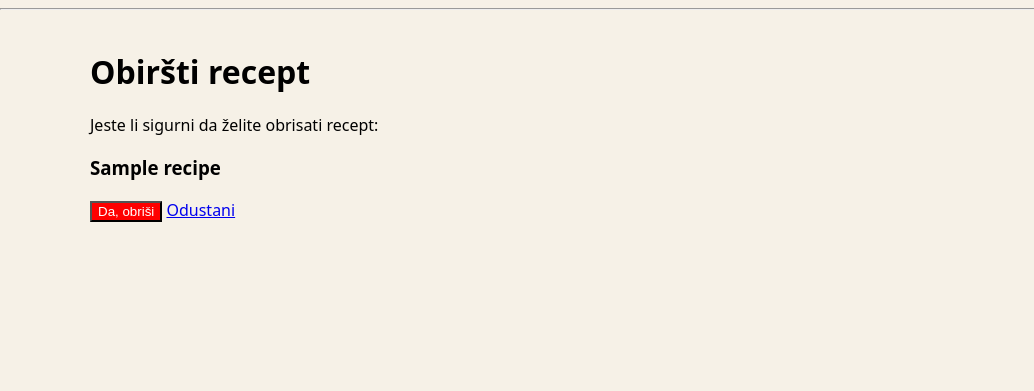
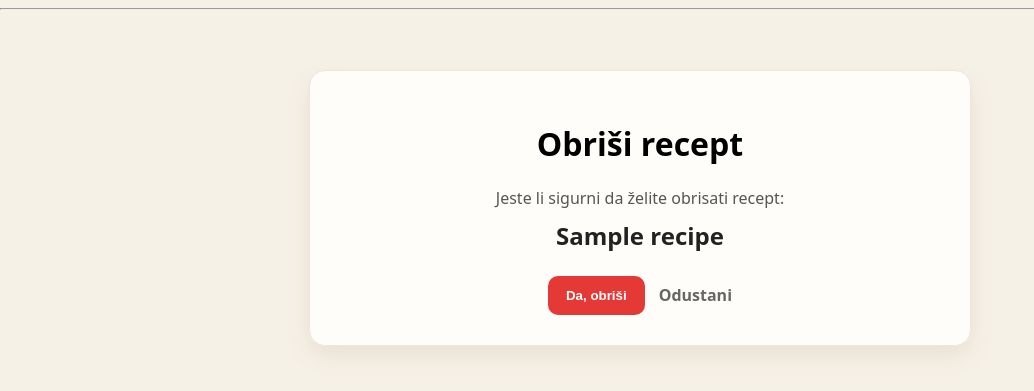
Before and after one commit to PaxTecum37/webkuh, a Django app: a page that uses recipes/templates/recipes/recipe_confirm_delete.html in a window 1280 px wide. Shown: the part 52-443 px from the top of the page, without its empty margins (0-1034 px from the left). Run offline with Django 5.2, Linux system fonts and the light colour scheme; a user stored in the database is signed in; tables that the repository leaves empty hold one stand-in row (values such as "Sample post").

Commit message:
Implement recipe delete UI styling and layout improvements

```diff
--- a/recipes/static/recipes/recipe_form.css
+++ b/recipes/static/recipes/recipe_form.css
@@ -195,3 +195,75 @@
       align-items: stretch;
    }
 }
+
+
+/* =========================
+   DELETE CONFIRM
+========================= */
+
+.confirm-page {
+   display: flex;
+   justify-content: center;
+   margin-top: 60px;
+}
+
+.confirm-card {
+   width: 100%;
+   max-width: 600px;
+   background: #fffdf9;
+   border: 1px solid #f0e6d8;
+   border-radius: 16px;
+   padding: 30px;
+   box-shadow: 0 10px 25px rgba(120, 90, 40, 0.10);
+   text-align: center;
+}
+
+.confirm-text {
+   color: #555;
+   margin-bottom: 10px;
+}
+
+.confirm-title {
+   margin-top: 0;
+   margin-bottom: 24px;
+   color: #222;
+}
+
+.confirm-actions {
+    display: flex;
+    justify-content: center;
+    align-items: center;
+    gap: 14px;
+    flex-wrap: nowrap;
+}
+
+.confirm-actions form {
+    margin: 0;
+    width: fit-content;
+    display: inline-block;
+    flex: none;
+}
+
+.confirm-actions button {
+    display: inline-block;
+}
+
+.confirm-actions a {
+    display: inline-flex;
+    align-items: center;
+    flex: none;
+}
+
+.btn-danger {
+   background: #e53935;
+   color: white;
+   border: none;
+   border-radius: 10px;
+   padding: 12px 18px;
+   font-weight: 700;
+   cursor: pointer;
+}
+
+.btn-danger:hover {
+   background: #c62828;
+}
--- a/recipes/templates/recipes/recipe_confirm_delete.html
+++ b/recipes/templates/recipes/recipe_confirm_delete.html
@@ -1,19 +1,31 @@
 {% extends "base.html" %}
 
 {% block content %}
-    <h1>Obiršti recept</h1>
 
-    <p>Jeste li sigurni da želite obrisati recept:</p>
-    <h3>{{ recipe.title }}</h3>
+<div class="confirm-page">
+    <div class="confirm-card">
+        <h1>Obriši recept</h1>
 
-    <form method="post" action="{% url 'recipes:recipe_delete' recipe.slug %}">
-        {% csrf_token %}
-        <button type="submit" style="background:red; color: white;">
-            Da, obriši
-        </button>
-        <a href="{% url 'recipes:detail' recipe.slug %}">
-            Odustani
-        </a>
-    </form>
+        <p class="confirm-text">
+            Jeste li sigurni da želite obrisati recept:
+        </p>
 
+        <h2 class="confirm-title">
+            {{ recipe.title }}
+        </h2>
+
+        <div class="confirm-actions">
+            <form method="post" action="{% url 'recipes:recipe_delete' recipe.slug %}">
+                {% csrf_token %}
+                <button type="submit" class="btn-danger">
+                    Da, obriši
+                </button>
+            </form>
+
+            <a href="{% url 'recipes:detail' recipe.slug %}" class="btn-link-cancel">
+                Odustani
+            </a>
+        </div>
+    </div>
+</div>
     {% endblock %}
```
